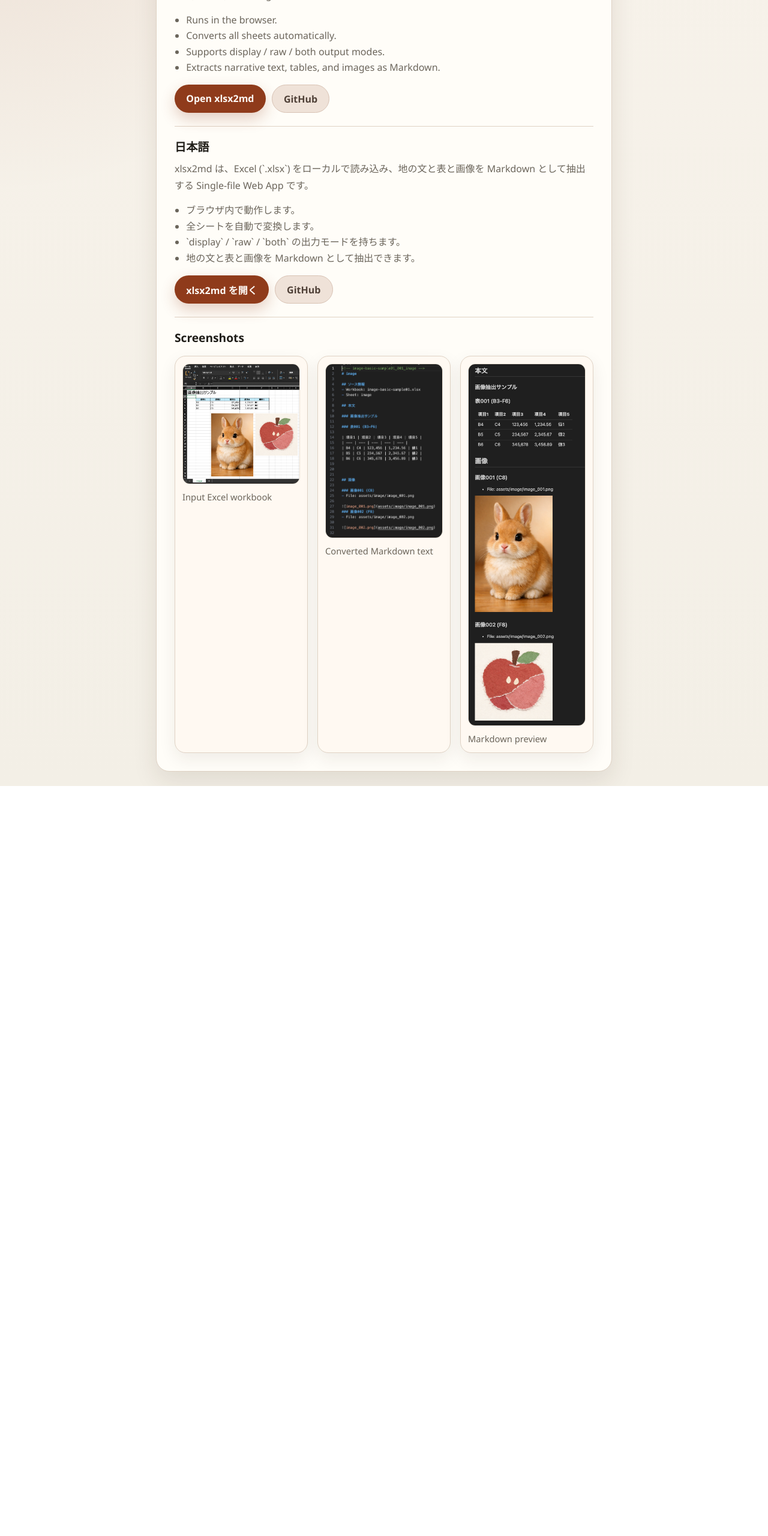
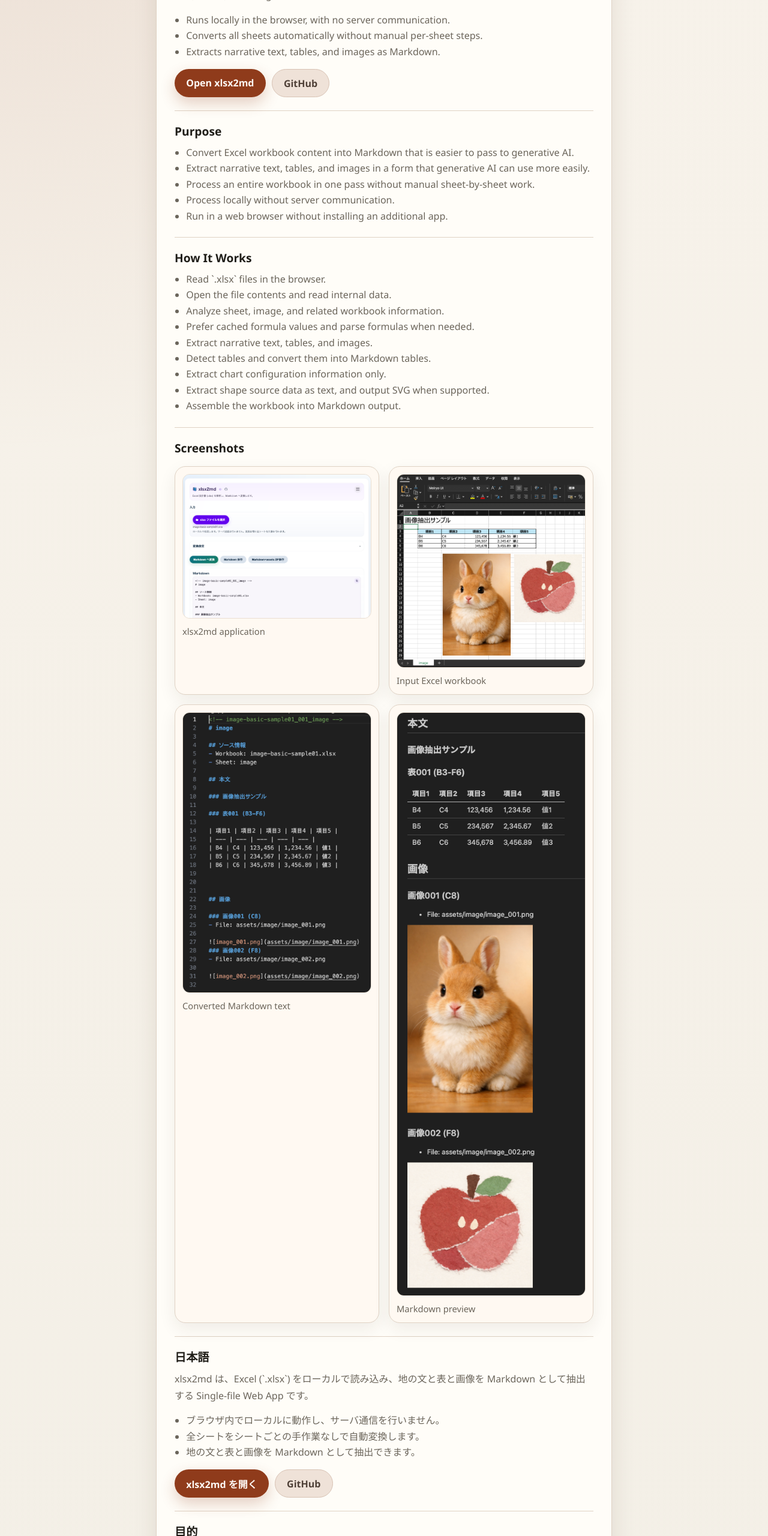
Before and after one commit to igapyon/xlsx2md, a website: page index.html in a window 1280 px wide. Shown: the part 240-2800 px from the top of the page at 60% size. Before the commit the page ends 1550 px from the top, so only its background shows below. Drawn offline with Linux system fonts and the light colour scheme.

Commit message:
README.md と index.html の説明構成を更新し、スクリーンショットと目的・実現方法を追加
## 概要
`README.md` と `index.html` の説明内容を見直し、`xlsx2md` の概要、目的、実現方法、スクリーンショットを整理しました。

## 変更内容
- `README.md` の冒頭説明を更新
- `README.md` に概要の箇条書きを追加
- `README.md` に `目的` セクションを追加
- `README.md` に `実現方法` セクションを追加
- `README.md` の `Screenshots` セクションに `xlsx2md` プログラム本体の画像を追加
- `docs/screenshots/xlsx2md_0.png` を追加
- `index.html` の英語説明を更新
- `index.html` の英語セクションに `Purpose` と `How It Works` を追加
- `index.html` の日本語セクションに `目的` と `実現方法` を追加
- `index.html` に `Screenshots` セクションを追加し、`xlsx2md_0.png` を含むスクリーンショットを表示
- `index.html` のスクリーンショット表示を、広い画面では 2 列表示になるよう更新
- `index.html` の構成を、英語一式、`Screenshots`、日本語一式の順に整理

## 対象ファイル
- `README.md`
- `index.html`
- `docs/screenshots/xlsx2md_0.png`

```diff
--- a/index.html
+++ b/index.html
@@ -119,9 +119,14 @@
     }
     .gallery {
       display: grid;
-      grid-template-columns: repeat(auto-fit, minmax(220px, 1fr));
+      grid-template-columns: 1fr;
       gap: 16px;
       margin-top: 18px;
+    }
+    @media (min-width: 720px) {
+      .gallery {
+        grid-template-columns: repeat(2, minmax(0, 1fr));
+      }
     }
     .shot-card {
       margin: 0;
@@ -161,9 +166,8 @@
         xlsx2md is a Single-file Web App that reads Excel (`.xlsx`) files locally and extracts narrative text, tables, and images as Markdown.
       </p>
       <ul>
-        <li>Runs in the browser.</li>
-        <li>Converts all sheets automatically.</li>
-        <li>Supports display / raw / both output modes.</li>
+        <li>Runs locally in the browser, with no server communication.</li>
+        <li>Converts all sheets automatically without manual per-sheet steps.</li>
         <li>Extracts narrative text, tables, and images as Markdown.</li>
       </ul>
       <div class="link-row">
@@ -174,21 +178,32 @@
 
     <hr class="divider" />
 
-    <section class="lang-block" aria-label="日本語">
-      <h2>日本語</h2>
-      <p>
-        xlsx2md は、Excel (`.xlsx`) をローカルで読み込み、地の文と表と画像を Markdown として抽出する Single-file Web App です。
-      </p>
+    <section class="lang-block" aria-label="Purpose">
+      <h2>Purpose</h2>
       <ul>
-        <li>ブラウザ内で動作します。</li>
-        <li>全シートを自動で変換します。</li>
-        <li>`display` / `raw` / `both` の出力モードを持ちます。</li>
-        <li>地の文と表と画像を Markdown として抽出できます。</li>
+        <li>Convert Excel workbook content into Markdown that is easier to pass to generative AI.</li>
+        <li>Extract narrative text, tables, and images in a form that generative AI can use more easily.</li>
+        <li>Process an entire workbook in one pass without manual sheet-by-sheet work.</li>
+        <li>Process locally without server communication.</li>
+        <li>Run in a web browser without installing an additional app.</li>
       </ul>
-      <div class="link-row">
-        <a class="link-btn" href="./xlsx2md.html?v=202603190000">xlsx2md を開く</a>
-        <a class="link-btn-secondary" href="https://github.com/igapyon/xlsx2md" target="_blank" rel="noopener noreferrer">GitHub</a>
-      </div>
+    </section>
+
+    <hr class="divider" />
+
+    <section class="lang-block" aria-label="How It Works">
+      <h2>How It Works</h2>
+      <ul>
+        <li>Read `.xlsx` files in the browser.</li>
+        <li>Open the file contents and read internal data.</li>
+        <li>Analyze sheet, image, and related workbook information.</li>
+        <li>Prefer cached formula values and parse formulas when needed.</li>
+        <li>Extract narrative text, tables, and images.</li>
+        <li>Detect tables and convert them into Markdown tables.</li>
+        <li>Extract chart configuration information only.</li>
+        <li>Extract shape source data as text, and output SVG when supported.</li>
+        <li>Assemble the workbook into Markdown output.</li>
+      </ul>
     </section>
 
     <hr class="divider" />
@@ -196,6 +211,10 @@
     <section aria-label="Screenshots">
       <h2>Screenshots</h2>
       <div class="gallery">
+        <figure class="shot-card">
+          <img src="./docs/screenshots/xlsx2md_0.png" alt="xlsx2md application screenshot" loading="lazy" />
+          <figcaption>xlsx2md application</figcaption>
+        </figure>
         <figure class="shot-card">
           <img src="./docs/screenshots/xlsx2md_1.png" alt="Input Excel workbook screenshot" loading="lazy" />
           <figcaption>Input Excel workbook</figcaption>
@@ -210,6 +229,55 @@
         </figure>
       </div>
     </section>
+
+    <hr class="divider" />
+
+    <section class="lang-block" aria-label="日本語">
+      <h2>日本語</h2>
+      <p>
+        xlsx2md は、Excel (`.xlsx`) をローカルで読み込み、地の文と表と画像を Markdown として抽出する Single-file Web App です。
+      </p>
+      <ul>
+        <li>ブラウザ内でローカルに動作し、サーバ通信を行いません。</li>
+        <li>全シートをシートごとの手作業なしで自動変換します。</li>
+        <li>地の文と表と画像を Markdown として抽出できます。</li>
+      </ul>
+      <div class="link-row">
+        <a class="link-btn" href="./xlsx2md.html?v=202603190000">xlsx2md を開く</a>
+        <a class="link-btn-secondary" href="https://github.com/igapyon/xlsx2md" target="_blank" rel="noopener noreferrer">GitHub</a>
+      </div>
+    </section>
+
+    <hr class="divider" />
+
+    <section class="lang-block" aria-label="目的">
+      <h2>目的</h2>
+      <ul>
+        <li>Excel ブックの情報を、生成AI に渡しやすい Markdown 形式に変換</li>
+        <li>地の文・表・画像を、生成AIが利用しやすい形として抽出</li>
+        <li>シートごとの手作業なしで、ブック全体を一括処理</li>
+        <li>サーバと通信不要で、ローカル環境だけで処理</li>
+        <li>Webブラウザだけで動作し、追加アプリのインストール不要</li>
+      </ul>
+    </section>
+
+    <hr class="divider" />
+
+    <section class="lang-block" aria-label="実現方法">
+      <h2>実現方法</h2>
+      <ul>
+        <li>`.xlsx` ファイルをブラウザ内で読み込み</li>
+        <li>ファイルの中身を展開して読み取り</li>
+        <li>シートや画像などの情報を解析</li>
+        <li>数式は保存済みの値を優先し、必要に応じて数式を解析</li>
+        <li>地の文・表・画像を抽出</li>
+        <li>表を検知して Markdown の表へ変換</li>
+        <li>グラフは設定情報のみを抽出</li>
+        <li>図形は元データをテキストとして抽出し、対応できるものは SVG も出力</li>
+        <li>ブック全体を Markdown 形式にまとめる</li>
+      </ul>
+    </section>
+
   </main>
 
   <script>
```
Also changed, not shown: README.md, docs/screenshots/xlsx2md_0.png (added).
